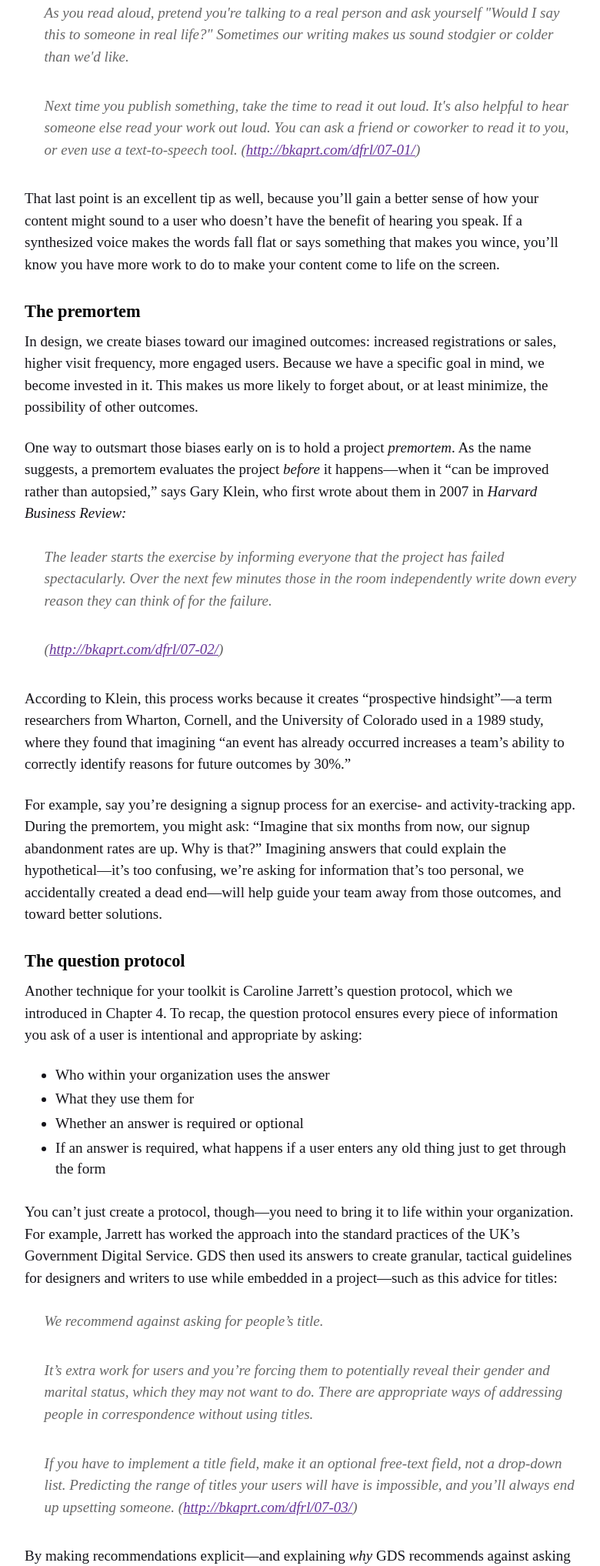
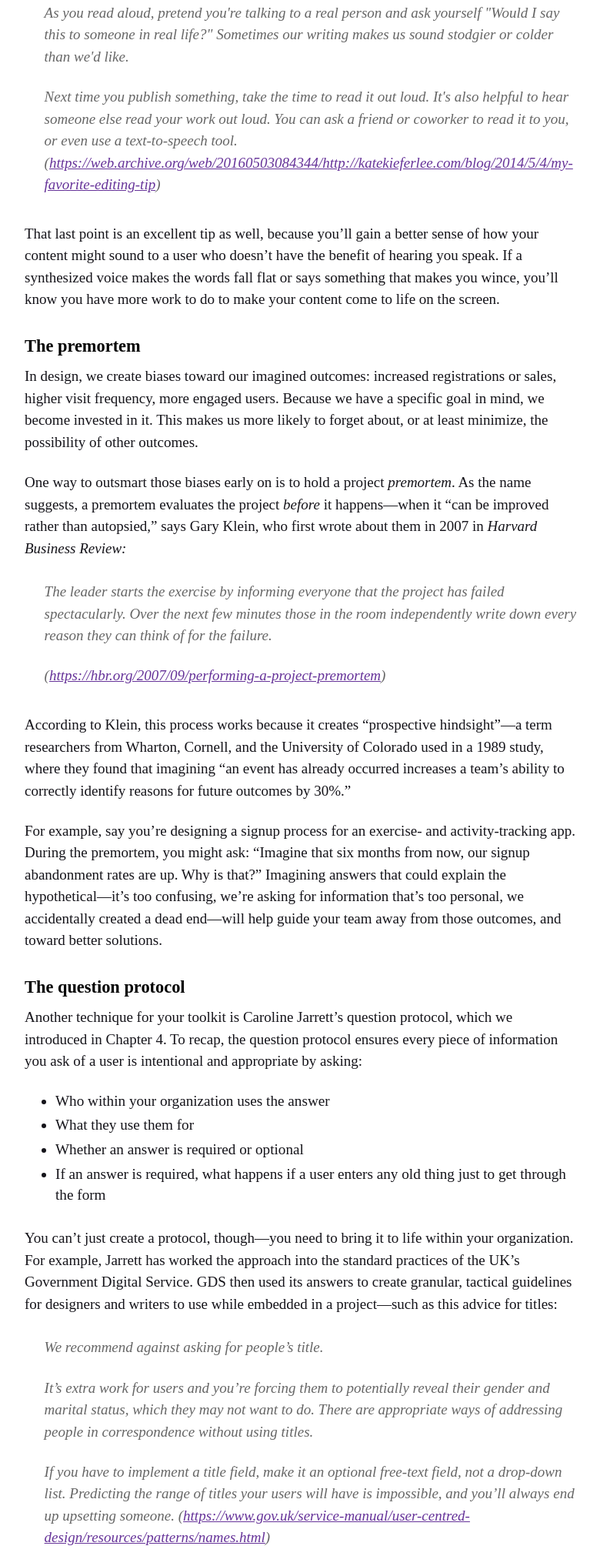
Before and after one commit to Wilto/a-book-departs, an Eleventy site: page _src/chapter/dfrl_final-11.md in a window 1280 px wide. Shown: the part 4984-7019 px from the top of the page at 77% size, without its empty margins (248-1028 px from the left). Built offline with nearby package versions, Linux system fonts and the light colour scheme; Eleventy itself is replaced by a stand-in of ours; files that its build step writes are made by us from their sources; files whose address does not match are found by name; a web font is replaced by a local one; what @jamshop/eleventy-filter-dump, @wilto/markdown-it-img-caption would draw is missing.

Commit message:
Update Book Content “dfrl_final-11”

```diff
--- a/_src/chapter/dfrl_final-11.md
+++ b/_src/chapter/dfrl_final-11.md
@@ -70,8 +70,8 @@ In many cases, the easiest way to stress-test any design decision is to ask, “
 Kate Kiefer Lee of MailChimp recommends this for all copy, regardless of where and how it’s used, because it can help you catch errors, improve your flow, and soften your sentences. She says:
 
 > As you read aloud, pretend you're talking to a real person and ask yourself "Would I say this to someone in real life?" Sometimes our writing makes us sound stodgier or colder than we'd like.
-
-> Next time you publish something, take the time to read it out loud. It's also helpful to hear someone else read your work out loud. You can ask a friend or coworker to read it to you, or even use a text-to-speech tool. ([http://bkaprt.com/dfrl/07-01/](http://bkaprt.com/dfrl/07-01/))
+>
+> Next time you publish something, take the time to read it out loud. It's also helpful to hear someone else read your work out loud. You can ask a friend or coworker to read it to you, or even use a text-to-speech tool. ([https://web.archive.org/web/20160503084344/http://katekieferlee.com/blog/2014/5/4/my-favorite-editing-tip](http://bkaprt.com/dfrl/07-01/))
 
 That last point is an excellent tip as well, because you’ll gain a better sense of how your content might sound to a user who doesn’t have the benefit of hearing you speak. If a synthesized voice makes the words fall flat or says something that makes you wince, you’ll know you have more work to do to make your content come to life on the screen.
 
@@ -82,8 +82,8 @@ In design, we create biases toward our imagined outcomes: increased registration
 One way to outsmart those biases early on is to hold a project *premortem*. As the name suggests, a premortem evaluates the project *before* it happens—when it “can be improved rather than autopsied,” says Gary Klein, who first wrote about them in 2007 in *Harvard Business Review:*
 
 > The leader starts the exercise by informing everyone that the project has failed spectacularly. Over the next few minutes those in the room independently write down every reason they can think of for the failure.
-
-> ([http://bkaprt.com/dfrl/07-02/](http://bkaprt.com/dfrl/07-02/))
+>
+> ([https://hbr.org/2007/09/performing-a-project-premortem](http://bkaprt.com/dfrl/07-02/))
 
 According to Klein, this process works because it creates “prospective hindsight”—a term researchers from Wharton, Cornell, and the University of Colorado used in a 1989 study, where they found that imagining “an event has already occurred increases a team’s ability to correctly identify reasons for future outcomes by 30%.”
 
@@ -101,10 +101,10 @@ Another technique for your toolkit is Caroline Jarrett’s question protocol, wh
 You can’t just create a protocol, though—you need to bring it to life within your organization. For example, Jarrett has worked the approach into the standard practices of the UK’s Government Digital Service. GDS then used its answers to create granular, tactical guidelines for designers and writers to use while embedded in a project—such as this advice for titles:
 
 > We recommend against asking for people’s title.
-
+>
 > It’s extra work for users and you’re forcing them to potentially reveal their gender and marital status, which they may not want to do. There are appropriate ways of addressing people in correspondence without using titles.
-
-> If you have to implement a title field, make it an optional free-text field, not a drop-down list. Predicting the range of titles your users will have is impossible, and you’ll always end up upsetting someone. ([http://bkaprt.com/dfrl/07-03/](http://bkaprt.com/dfrl/07-03/))
+>
+> If you have to implement a title field, make it an optional free-text field, not a drop-down list. Predicting the range of titles your users will have is impossible, and you’ll always end up upsetting someone. ([https://www.gov.uk/service-manual/user-centred-design/resources/patterns/names.html](http://bkaprt.com/dfrl/07-03/))
 
 By making recommendations explicit—and explaining *why* GDS recommends against asking for titles—this guide puts teams on the right path from the start.
 
@@ -131,7 +131,7 @@ Every project gets a new Dissenter, until everyone’s had a turn at it. When a
 
 The goal of all these techniques is to create what bias researchers Jack B. Soll, Katherine L. Milkman, and John W. Payne call an “outside view,” which has tremendous benefits:
 
-> An outside view also prevents the “planning fallacy”—spinning a narrative of total success and managing for that, even though your odds of failure are actually pretty high. ([http://bkaprt.com/dfrl/07-04/](http://bkaprt.com/dfrl/07-04/))
+> An outside view also prevents the “planning fallacy”—spinning a narrative of total success and managing for that, even though your odds of failure are actually pretty high. ([https://hbr.org/2015/05/outsmart-your-own-biases](http://bkaprt.com/dfrl/07-04/))
 
 Our narratives are usually about total success—indeed, that’s the whole point of a design process. But that very aim makes us more likely to fall victim to planning fallacies in which we *only* envision the ideal case, and thus disregard other possibilities.
 
```
